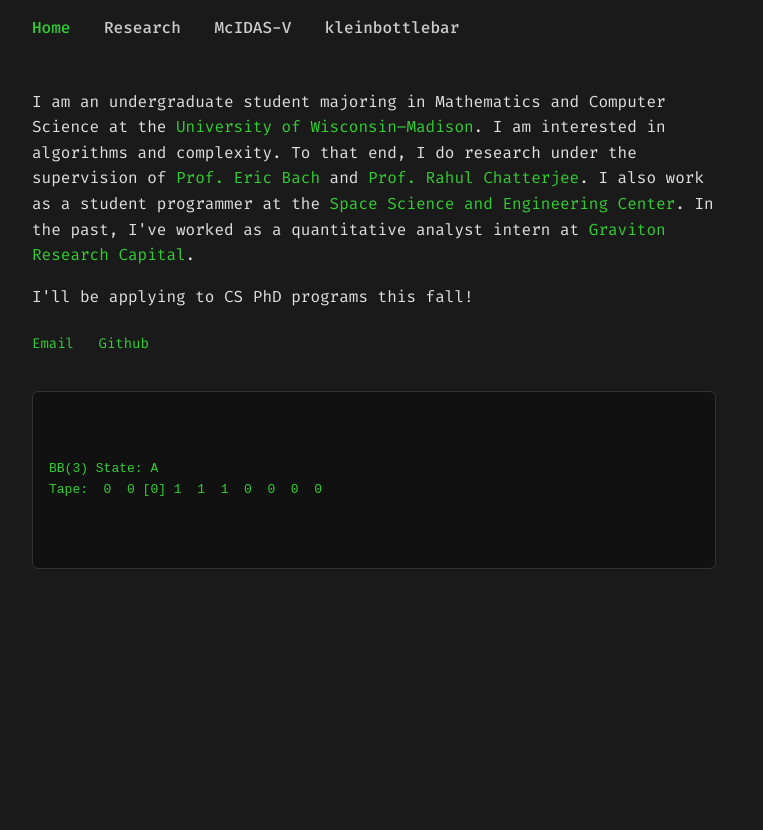
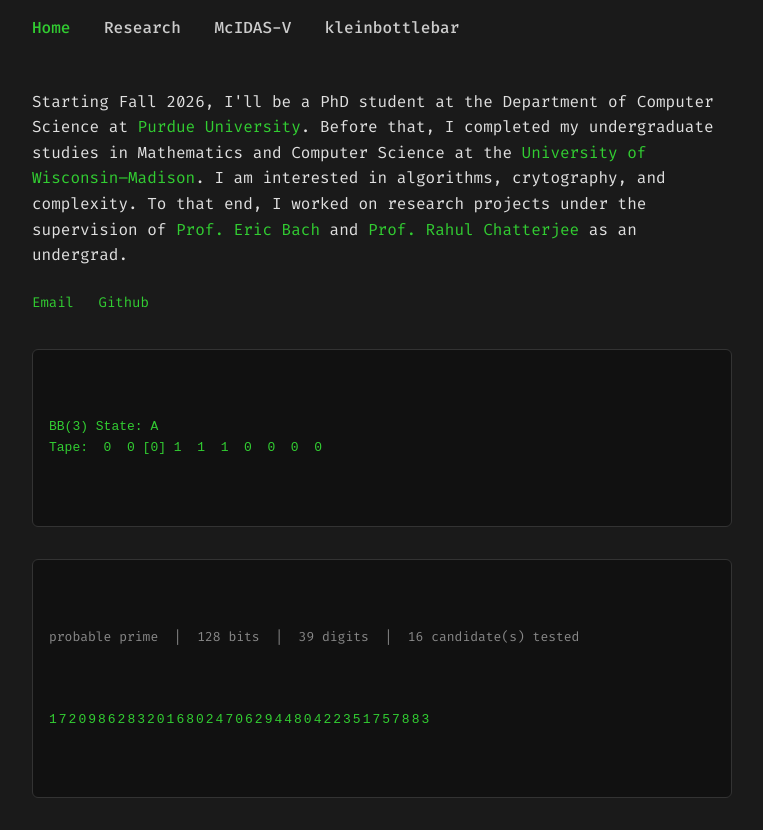
Before and after one commit to spaceybread/spaceybread.github.io, a plain HTML site: page index.html in a window 1280 px wide. Shown: the part 81-911 px from the top of the page, without its empty margins (0-763 px from the left). Before the commit the page ends 800 px from the top, so only its background shows below. Drawn offline with Linux system fonts and the light colour scheme.

Commit message:
updated landing page

```diff
--- a/index.html
+++ b/index.html
@@ -21,14 +21,12 @@
 
   <main>
     <p>
-      I am an undergraduate student majoring in Mathematics and Computer Science at the <a href="https://www.wisc.edu/">University of Wisconsin–Madison</a>.
-      I am interested in algorithms and complexity. To that end, I do research under the supervision of <a href="https://pages.cs.wisc.edu/~bach/">Prof. Eric Bach</a> and <a href="https://pages.cs.wisc.edu/~chatterjee/">Prof. Rahul Chatterjee</a>.
-      I also work as a student programmer at the <a href="https://www.ssec.wisc.edu/">Space Science and Engineering Center</a>. In the past, I've worked as a quantitative analyst intern at <a href="https://www.gravitontrading.com/">Graviton Research Capital</a>.
+      Starting Fall 2026, I'll be a PhD student at the Department of Computer Science at <a href="https://www.cs.purdue.edu/">Purdue University</a>. Before that, I completed my undergraduate studies in Mathematics and Computer Science at the <a href="https://www.wisc.edu/">University of Wisconsin–Madison</a>.
+      I am interested in algorithms, crytography, and complexity. To that end, I worked on research projects under the supervision of <a href="https://pages.cs.wisc.edu/~bach/">Prof. Eric Bach</a> and <a href="https://pages.cs.wisc.edu/~chatterjee/">Prof. Rahul Chatterjee</a> as an undergrad.
+
     </p>
 
-    <p>
-      I'll be applying to CS PhD programs this fall!
-    </p>
+
     <div class="links">
       <a href="mailto:ansh@cs.wisc.edu" style="font-size: 14px;">Email</a>
       <a href="https://github.com/spaceybread" style="font-size: 14px;">Github</a>
@@ -86,6 +84,114 @@
     output.textContent = renderTape();
     setTimeout(step, 1200);
     </script>
+
+    <div id="prime-container">
+      <div id="prime-header"></div>
+      <pre id="prime-output"></pre>
+    </div>
+
+    <script>
+    (function () {
+      const BITS = 128;
+      const header = document.getElementById('prime-header');
+      const out = document.getElementById('prime-output');
+
+      function powmod(base, exp, mod) {
+        let result = 1n;
+        base %= mod;
+        while (exp > 0n) {
+          if (exp & 1n) result = (result * base) % mod;
+          exp >>= 1n;
+          base = (base * base) % mod;
+        }
+        return result;
+      }
+
+      function isProbablePrime(n, rounds) {
+        if (n < 2n) return false;
+        for (const p of [2n, 3n, 5n, 7n, 11n, 13n, 17n, 19n, 23n, 29n, 31n, 37n]) {
+          if (n === p) return true;
+          if (n % p === 0n) return false;
+        }
+        let d = n - 1n, r = 0n;
+        while ((d & 1n) === 0n) { d >>= 1n; r++; }
+
+        for (let i = 0; i < rounds; i++) {
+          const a = 2n + randomBig(n - 4n);
+          let x = powmod(a, d, n);
+          if (x === 1n || x === n - 1n) continue;
+          let composite = true;
+          for (let j = 0n; j < r - 1n; j++) {
+            x = (x * x) % n;
+            if (x === n - 1n) { composite = false; break; }
+          }
+          if (composite) return false;
+        }
+        return true;
+      }
+
+      function randomBig(max) {
+        const bytes = Math.ceil((max.toString(2).length) / 8) + 1;
+        const arr = new Uint8Array(bytes);
+        crypto.getRandomValues(arr);
+        let v = 0n;
+        for (const b of arr) v = (v << 8n) | BigInt(b);
+        return v % (max + 1n);
+      }
+
+      function randomOdd(bits) {
+        const arr = new Uint8Array(bits / 8);
+        crypto.getRandomValues(arr);
+        let v = 0n;
+        for (const b of arr) v = (v << 8n) | BigInt(b);
+        v |= 1n;
+        v |= 1n << BigInt(bits - 1);
+        return v;
+      }
+
+      let candidate = randomOdd(BITS);
+      let tested = 0;
+
+      function search() {
+        tested++;
+        if (isProbablePrime(candidate, 20)) {
+          reveal(candidate);
+          return;
+        }
+        header.textContent = `searching for a ${BITS}-bit prime  |  candidates tested: ${tested}`;
+        candidate += 2n;
+        setTimeout(search, 0);
+      }
+
+      function reveal(p) {
+        const digits = p.toString();
+        header.textContent =
+          `probable prime  |  ${BITS} bits  |  ${digits.length} digits  |  ${tested} candidate(s) tested`;
+
+        const cols = digits.length;
+        const cells = digits.split('');
+        out.textContent = '';
+        let i = 0;
+        function drip() {
+          const shown = cells.slice(0, i).join('');
+          let grid = '';
+          for (let k = 0; k < shown.length; k += cols) {
+            grid += shown.slice(k, k + cols) + '\n';
+          }
+          out.textContent = grid + (i < cells.length ? '█' : '');
+          if (i < cells.length) {
+            i += 3;
+            if (i > cells.length) i = cells.length;
+            setTimeout(drip, 16);
+          }
+        }
+        drip();
+      }
+
+      header.textContent = `searching for a ${BITS}-bit prime ...`;
+      setTimeout(search, 400);
+    })();
+    </script>
   </main>
 </body>
 </html>
--- a/style.css
+++ b/style.css
@@ -105,9 +105,36 @@ h2 {
   border-radius: 6px;
   color: #32CD32;
   white-space: pre;
-  max-width: 650px;
+  max-width: 900px;
 }
 
 #tm-output {
   margin: 0;
 }
+
+#prime-container {
+  margin-top: 2rem;
+  font-family: 'Fira Code', monospace;
+  background-color: #111;
+  border: 1px solid #333;
+  padding: 1rem;
+  border-radius: 6px;
+  color: #32CD32;
+  white-space: pre;
+  max-width: 900px;
+  overflow-x: auto;
+}
+
+#prime-header {
+  color: #888;
+  font-size: 13px;
+  margin-bottom: 0.75rem;
+}
+
+#prime-output {
+  margin: 0;
+  font-size: 13px;
+  line-height: 1.45;
+  letter-spacing: 2px;
+  word-break: break-all;
+}
```
